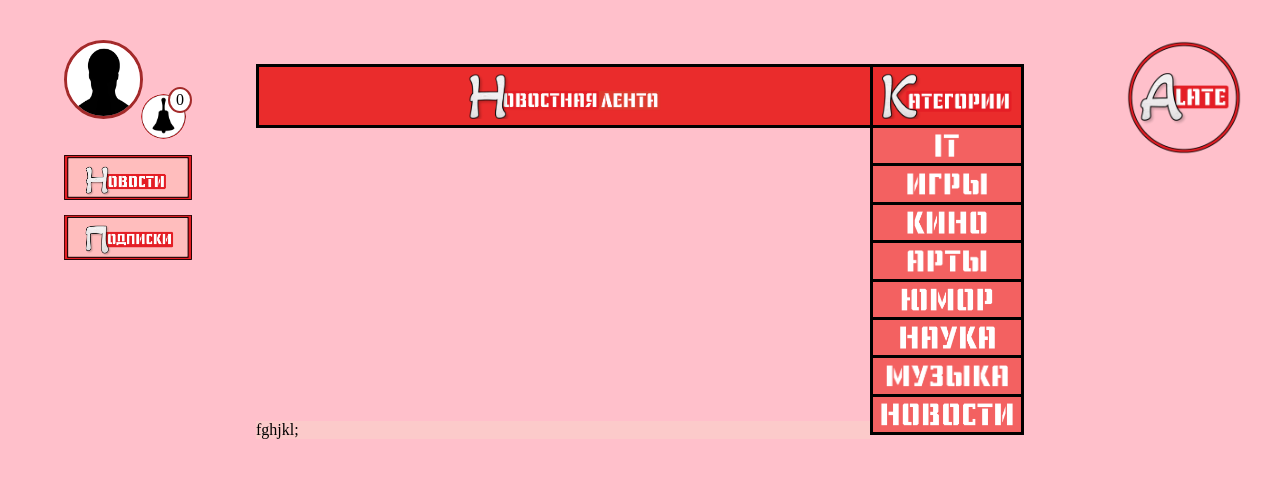
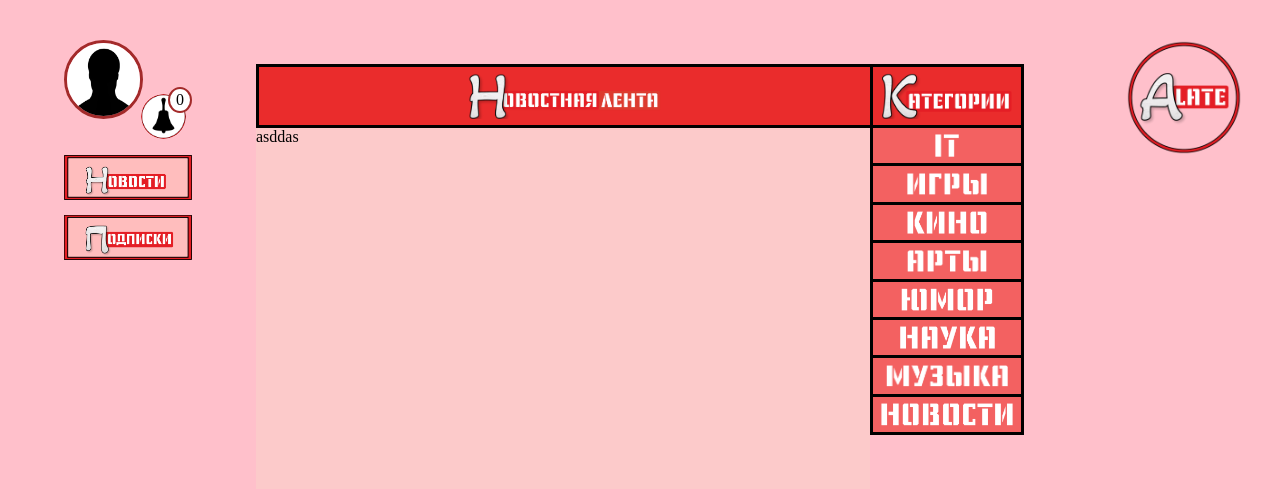
Before and after one commit to iscreammm/ArticleLate, a React (Create React App) app in the folder client/: page / in a window 1280 px wide. Both pictures are taken after a click on the button "Войти". Shown: the top 489 px of the page. Built offline with nearby package versions, Linux system fonts and the light colour scheme.

Commit message:
add post and feed components

```diff
--- a/client/src/components/Layout.jsx
+++ b/client/src/components/Layout.jsx
@@ -3,7 +3,7 @@ import "../styles/layout.css";
 
 const Layout = () => {
   return (
-    <div>
+    <div className="main">
       <div className='menu'>
         <img className='avatar' src="layout/avatar.png" alt="Avatar" />
         <p className='notificationsContainer'>
--- /dev/null
+++ b/client/src/components/Post.jsx
@@ -0,0 +1,11 @@
+import "../styles/feedPosts.css";
+
+const Post = () => {
+  return (
+    <div className="postContent">
+      asddas
+    </div>
+  );
+}
+
+export default Post
--- /dev/null
+++ b/client/src/components/PostsList.jsx
@@ -0,0 +1,12 @@
+import Post from "./Post";
+import "../styles/feedPosts.css";
+
+const PostsList = () => {
+  return (
+    <div className="postsContainer">
+      <Post />
+    </div>
+  );
+}
+
+export default PostsList
--- a/client/src/pages/News.jsx
+++ b/client/src/pages/News.jsx
@@ -1,3 +1,4 @@
+import PostsList from "../components/PostsList";
 import "../styles/news.css"
 
 const News = () => {
@@ -12,7 +13,7 @@ const News = () => {
         </div>
       </div>
       <div className="feed">
-        fghjkl;
+        <PostsList />
       </div>
       <div className="categories">
         <ul className="categoriesList">
--- a/client/src/styles/news.css
+++ b/client/src/styles/news.css
@@ -1,12 +1,16 @@
 .feedContainer {
   width: 60%;
-  margin: 5vw auto 0;
+  margin: 0 auto;
+  padding-top: 5vw;
+  height: 100%;
 }
 
 .feed {
   width: 80%;
   display: inline-block;
   background: #FCCACA;
+  height: 100%;
+  vertical-align: top;
 }
 
 .categories {
```
Also changed, not shown: client/src/styles/feedPosts.css (added).
